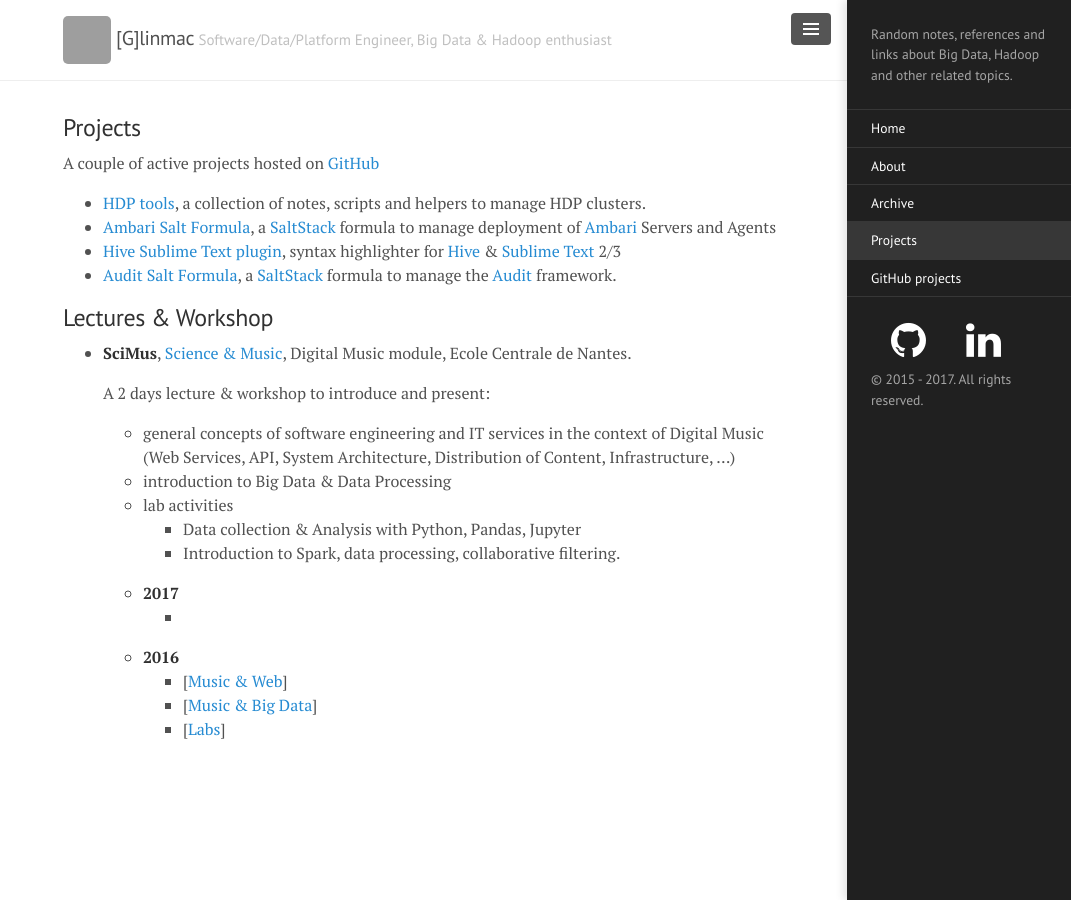
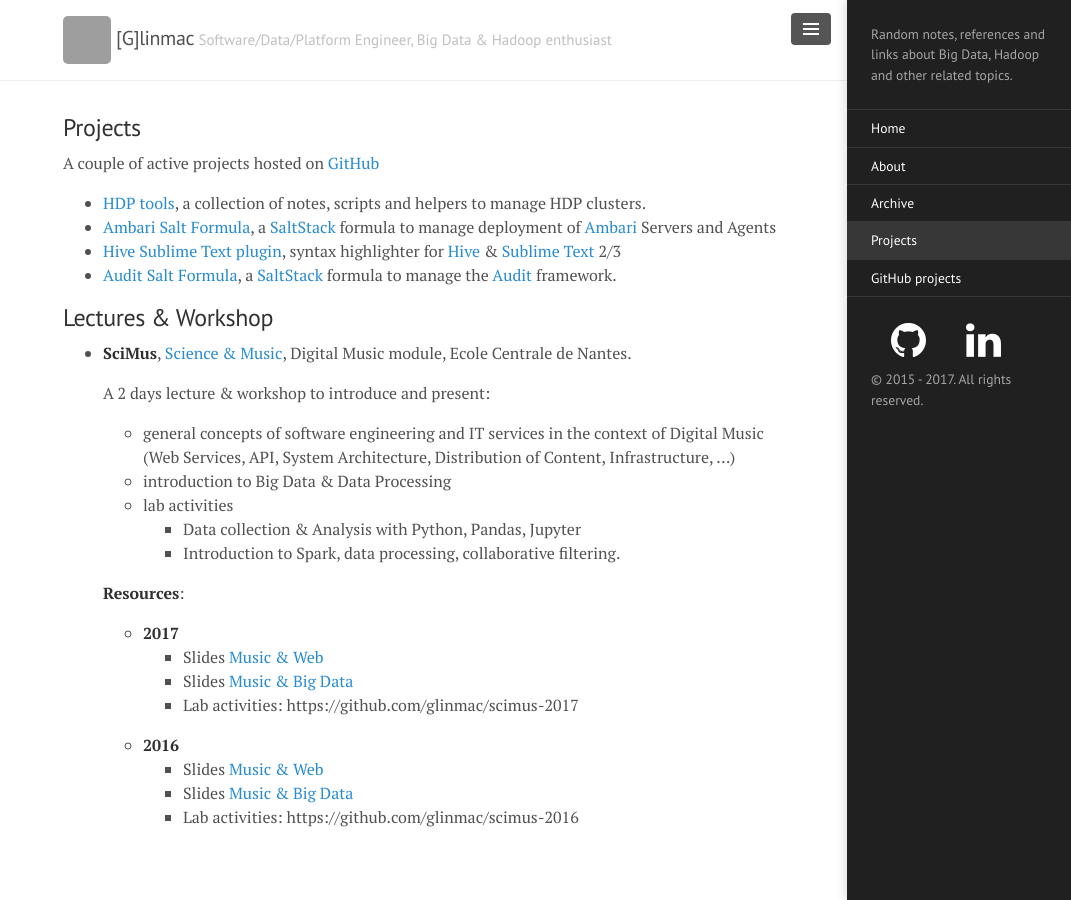
Before and after one commit to glinmac/glinmac.github.io, a Jekyll site: the page built from projects.md, in a window 1280 px wide. Shown: the whole page, without its empty margins (209-1280 px from the left). Built offline with Jekyll 4.4.1, drawn with Linux system fonts in a browser that asks for light colours; nearby versions of some CDN libraries; grey boxes are pictures that could not be loaded.

Commit message:
Resources for 2017

```diff
--- a/projects.md
+++ b/projects.md
@@ -24,7 +24,6 @@ Lectures & Workshop
  * **SciMus**, [Science & Music], Digital Music module, Ecole Centrale de Nantes.
 
    A 2 days lecture & workshop to introduce and present:
-
      * general concepts of software engineering and IT services in the context of Digital Music (Web Services, API,
        System Architecture, Distribution of Content, Infrastructure, ...)
      * introduction to Big Data & Data Processing
@@ -32,13 +31,16 @@ Lectures & Workshop
        * Data collection & Analysis with Python, Pandas, Jupyter
        * Introduction to Spark, data processing, collaborative filtering.
 
+   **Resources**:
     * **2017**
-      *
+      * Slides [Music & Web](https://glinmac.github.io/scimus-2017/slides/music%20&%20web.html)
+      * Slides [Music & Big Data](https://glinmac.github.io/scimus-2017/slides/music%20&%20big%20data.html)
+      * Lab activities: https://github.com/glinmac/scimus-2017
 
     * **2016**
-      * [[Music & Web](https://glinmac.github.io/scimus-2016/slides/music%20&%20web.html)]
-      * [[Music & Big Data](https://glinmac.github.io/scimus-2016/slides/music%20&%20big%20data.html)]
-      * [[Labs](https://github.com/glinmac/scimus-2016)]
+      * Slides [Music & Web](https://glinmac.github.io/scimus-2016/slides/music%20&%20web.html)
+      * Slides [Music & Big Data](https://glinmac.github.io/scimus-2016/slides/music%20&%20big%20data.html)
+      * Lab activities: https://github.com/glinmac/scimus-2016
 
 
 
```
